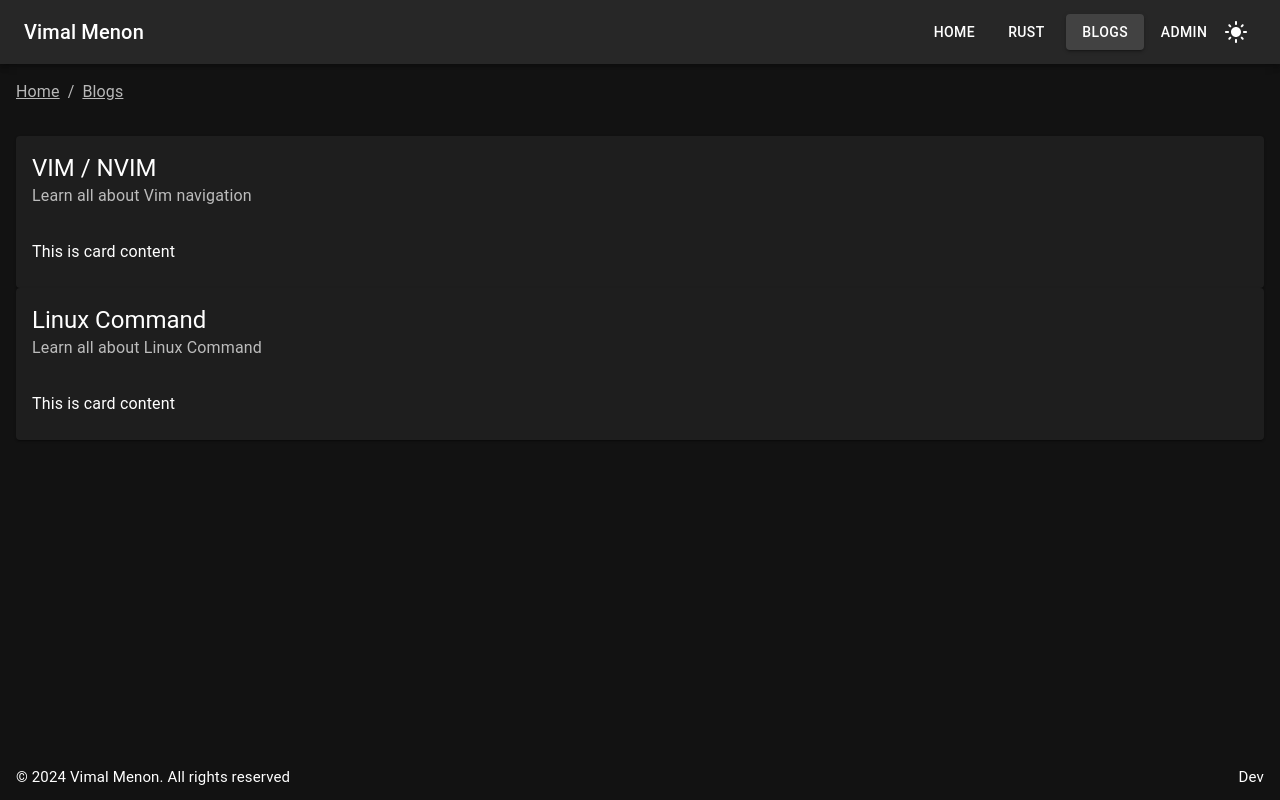
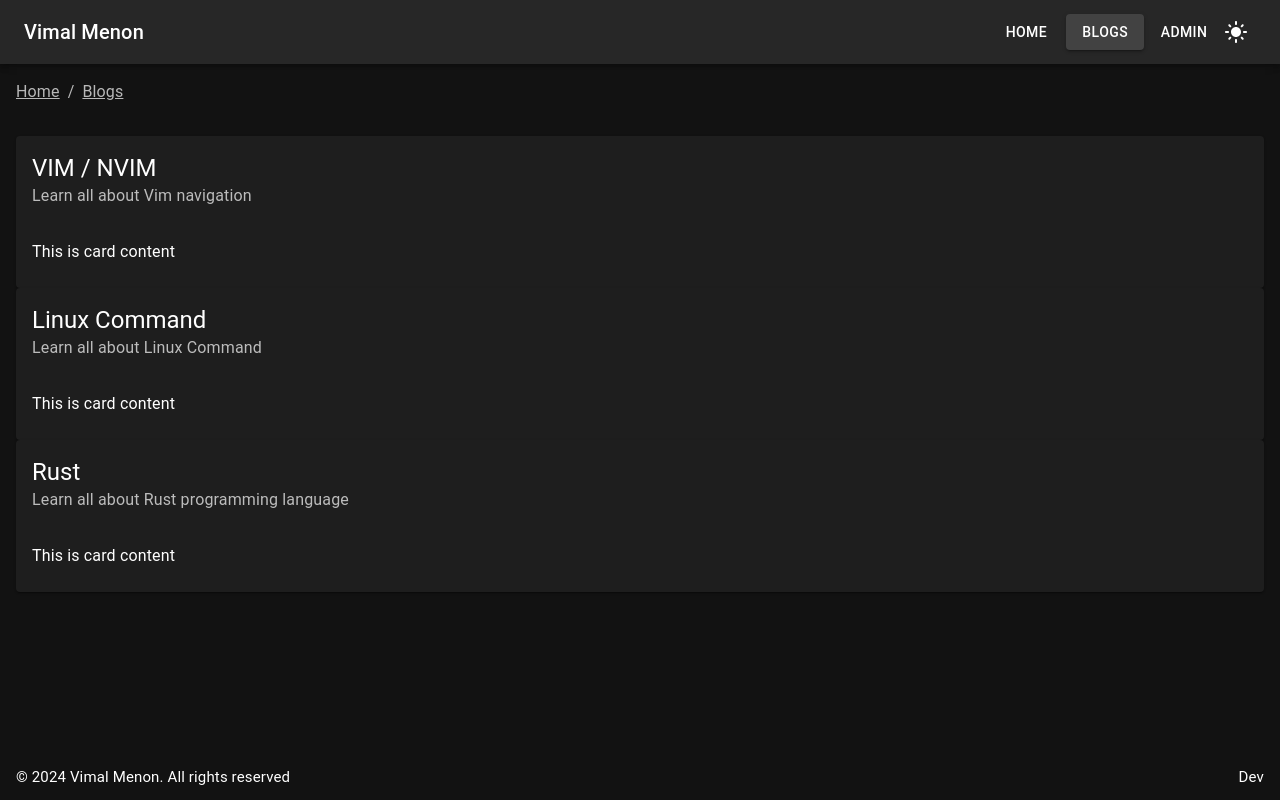
Before and after one commit to vimalmenon/frontend.vimalmenon.com, a Next.js app: page /blogs in a window 1280 px wide. Built offline with nearby package versions, Linux system fonts and the light colour scheme; no server answers; what @mui/material-nextjs would draw is missing.

Commit message:
updated Page

```diff
--- a/src/app/blogs/page.tsx
+++ b/src/app/blogs/page.tsx
@@ -20,6 +20,10 @@ const Blogs: NextPage = async () => {
         <CardHeader title="Linux Command" subheader="Learn all about Linux Command" />
         <CardContent>This is card content</CardContent>
       </Card>
+      <Card>
+        <CardHeader title="Rust" subheader="Learn all about Rust programming language" />
+        <CardContent>This is card content</CardContent>
+      </Card>
     </Box>
   );
 };
--- a/src/data/navigationData.ts
+++ b/src/data/navigationData.ts
@@ -134,7 +134,7 @@ const Rust: INavigation = {
     },
   ],
 };
-export const NavigationData: INavigation[] = [Home, Rust, Blogs, Admin];
+export const NavigationData: INavigation[] = [Home, Blogs, Admin];
 
 export const NavigationMap = {
   [Home.url]: Home,
```
